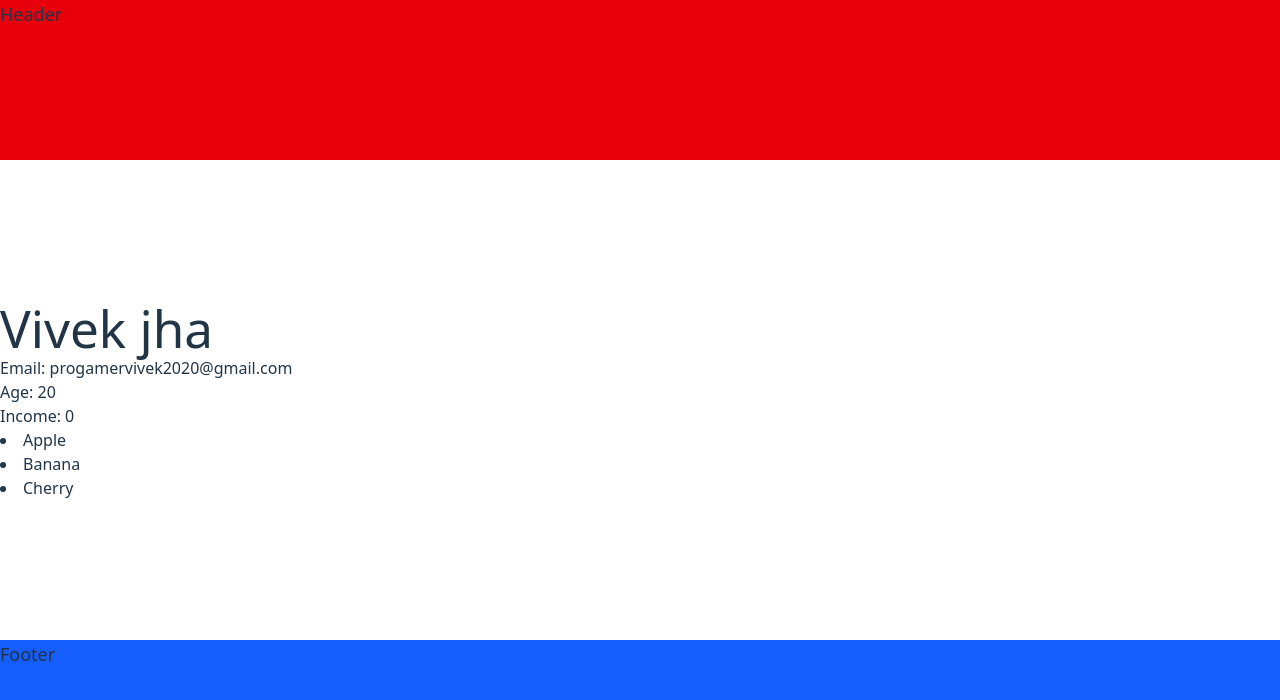
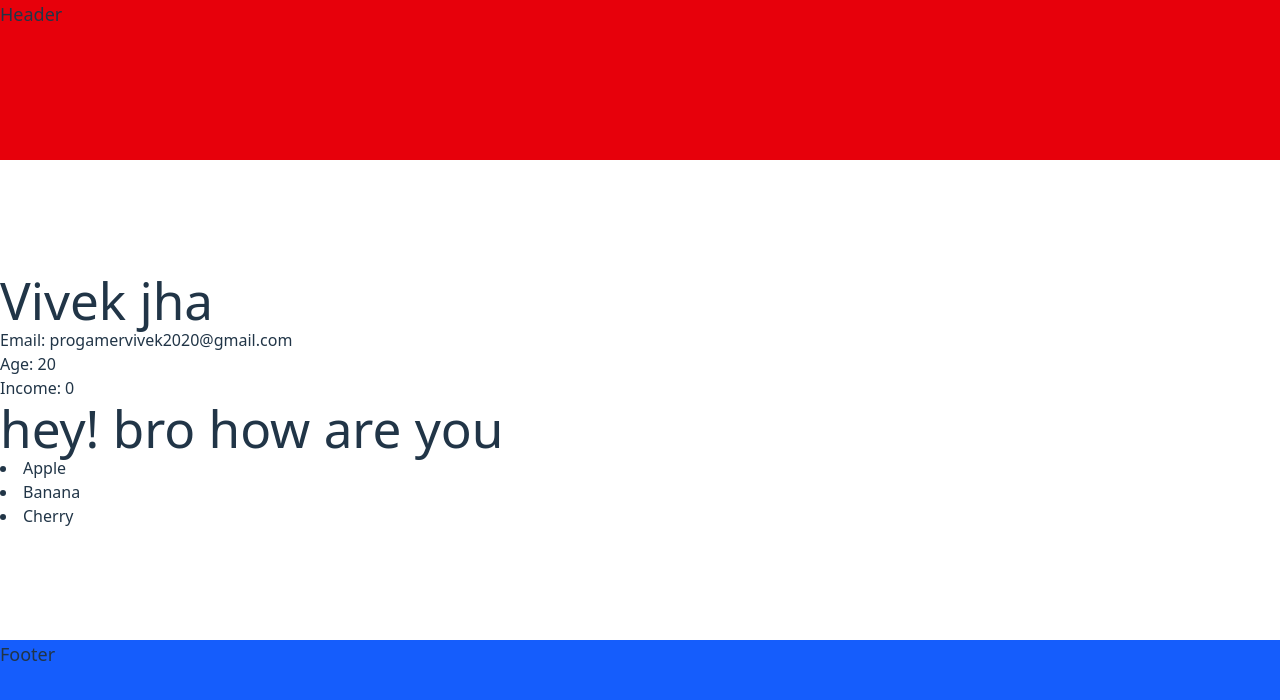
Before and after one commit to web-dev-Vivek/Streak_series, a React (Vite) app: page / in a window 1280 px wide. Shown: the top 700 px of the page. Built offline with nearby package versions, Linux system fonts and the light colour scheme.

Commit message:
Refactor wrapper component to accept and render children elements

```diff
--- a/src/App.jsx
+++ b/src/App.jsx
@@ -2,6 +2,7 @@ import HEADER from "./component/header";
 import Footer from "./component/Footer";
 import IsloggedIn from "./component/isloggedin";
 import Listrender from "./component/Listrender";
+import Wrapper from "./component/wrapper";
 import "./App.css";
 
 function App() {
@@ -9,7 +10,9 @@ function App() {
     <>
       <IsloggedIn isloggedin={true} />
       <HEADER />
-
+      <wrapper>
+        <h1>hey! bro how are you</h1>
+      </wrapper>
       <Footer />
       <Listrender />
     </>
--- a/src/component/wrapper.jsx
+++ b/src/component/wrapper.jsx
@@ -1,7 +1,7 @@
 import React from "react";
 
-function wrapper() {
-  return <div>wrapper</div>;
+function wrapper(children) {
+  return <>{children}</>;
 }
 
 export default wrapper;
```
